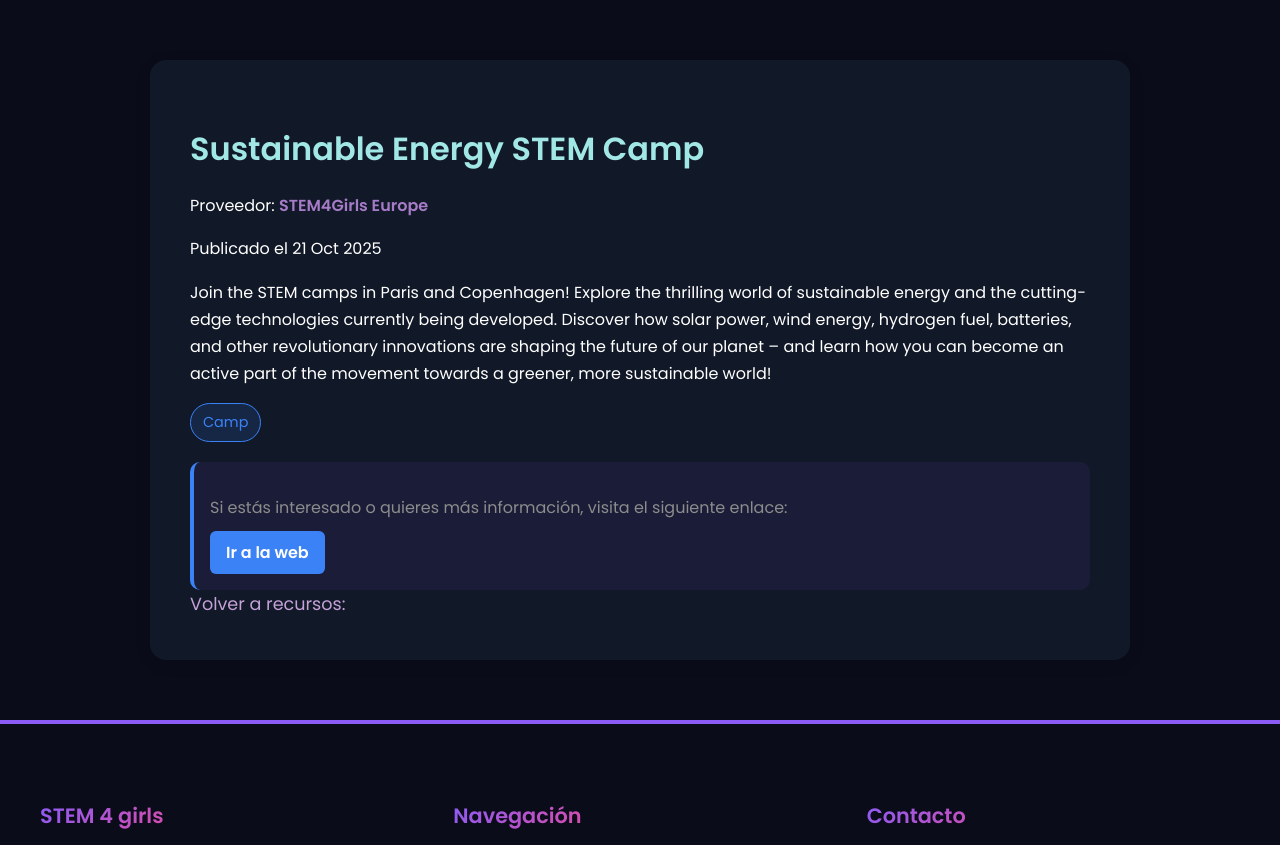
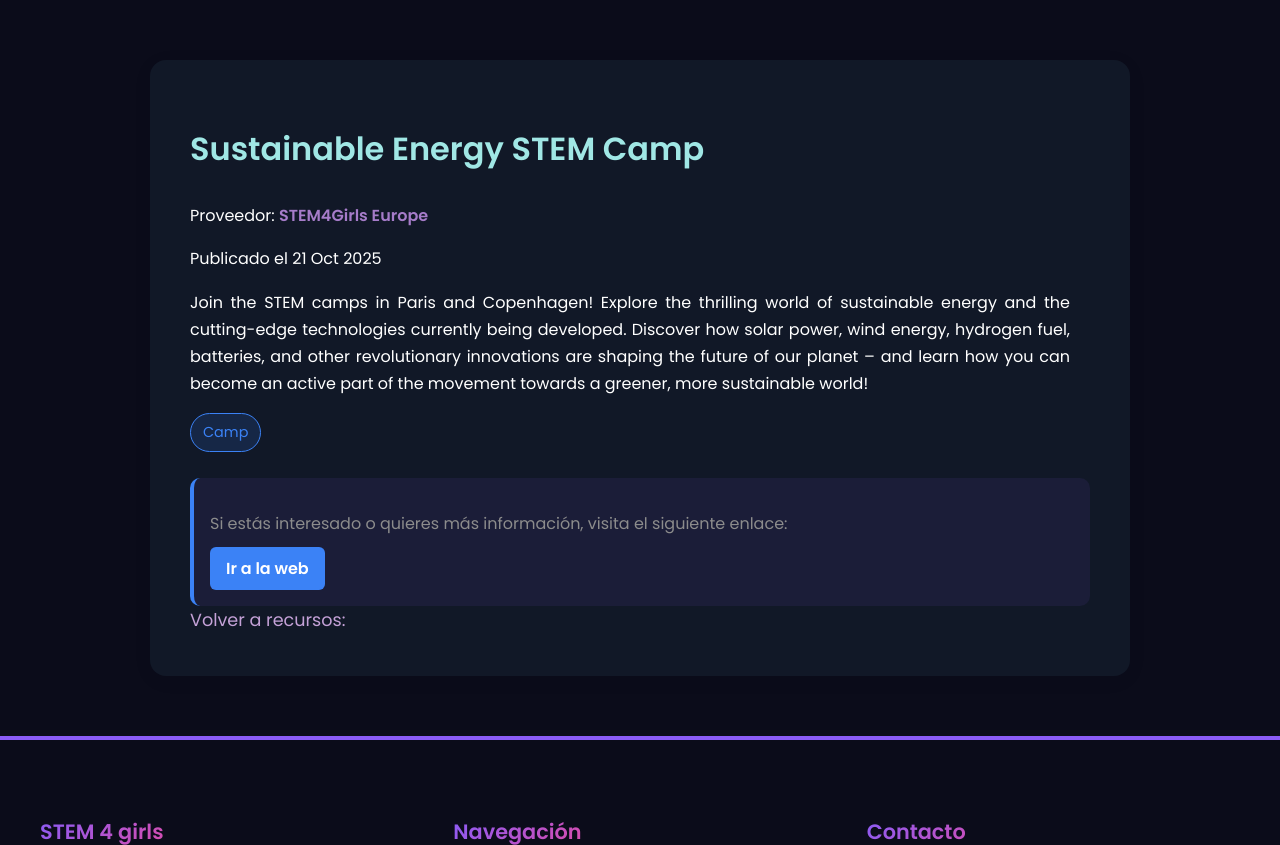
Before and after one commit to IRIA-PICO/stem4girls, a Django app: page /appstem4girls/recursos/1/ in a window 1280 px wide. Shown: the part 94-939 px from the top of the page. Run offline with Django 5.2, Linux system fonts and the light colour scheme; data comes from the database, SQL or seed files in the repository.

Commit message:
Recursis video acabado

```diff
--- a/appstem4girls/static/css/recursos.css
+++ b/appstem4girls/static/css/recursos.css
@@ -93,11 +93,21 @@
   color: #A0E7E5;
   margin-bottom: 10px;
 }
+.contenido_recurso{
+  display: flex;
+  align-items: center;
+}
+.recurso_text{
+  text-align: justify;
+  margin-right: 20px;
+  flex:60%;
+}
 /*  CONTENEDOR DE VIDEOS  */
 .video_container {
+  flex:40%;
   position: relative;
   width: 100%;
-  padding-top: 56.25%; /* Relación 16:9 */
+  aspect-ratio: 16 / 9;
   margin-top: 15px;
   border-radius: 12px;
   overflow: hidden;
--- a/appstem4girls/templates/detalle_recurso.html
+++ b/appstem4girls/templates/detalle_recurso.html
@@ -9,6 +9,7 @@
 <div class="recurso">
     <h1>{{ recurso.titulo }}</h1>
     <div class="contenido_recurso">
+    <div class="recurso_text">
         <p id="Proveedor_r_link">Proveedor:
             <a href="{% url 'detalle_proveedor' recurso.proveedor.id %}">
                 {{ recurso.proveedor.nombre }}</a>
@@ -26,15 +27,6 @@
                 {% endfor %}
             </div>
         {% endif %}
-        <!-- Enlace -->
-        <div class="recurso_enlace">
-        <p>
-            Si estás interesado o quieres más información, visita el siguiente enlace:
-        </p>
-        <a href="{{ recurso.enlace }}" target="_blank" rel="noopener noreferrer" class="btn_enlace">
-            Ir a la web
-        </a>
-        </div>
 
     </div>
     <!-- SI TIENE UN TAG "Video" -->
@@ -44,15 +36,22 @@
             <div class="video_container">
                 <iframe
                 src="{{ recurso.enlace }}"
-                title="{{ recurso.titulo }}"
-                frameborder="0"
-                allowfullscreen>
+                title="{{ recurso.titulo }}" >
                 </iframe>
             </div>
             {% endif %}
         {% endif %}
     {% endfor%}
-
+    </div>
+    <!-- Enlace -->
+        <div class="recurso_enlace">
+        <p>
+            Si estás interesado o quieres más información, visita el siguiente enlace:
+        </p>
+        <a href="{{ recurso.enlace }}" target="_blank" rel="noopener noreferrer" class="btn_enlace">
+            Ir a la web
+        </a>
+        </div>
     <!-- Enlace VOLVER -->
      <div class="enlace_recursos">
     <a href="{% url 'lista_recursos' %}">Volver a recursos:</a></div>
```
Also changed, not shown: appstem4girls/templates/contacto.html (deleted).
